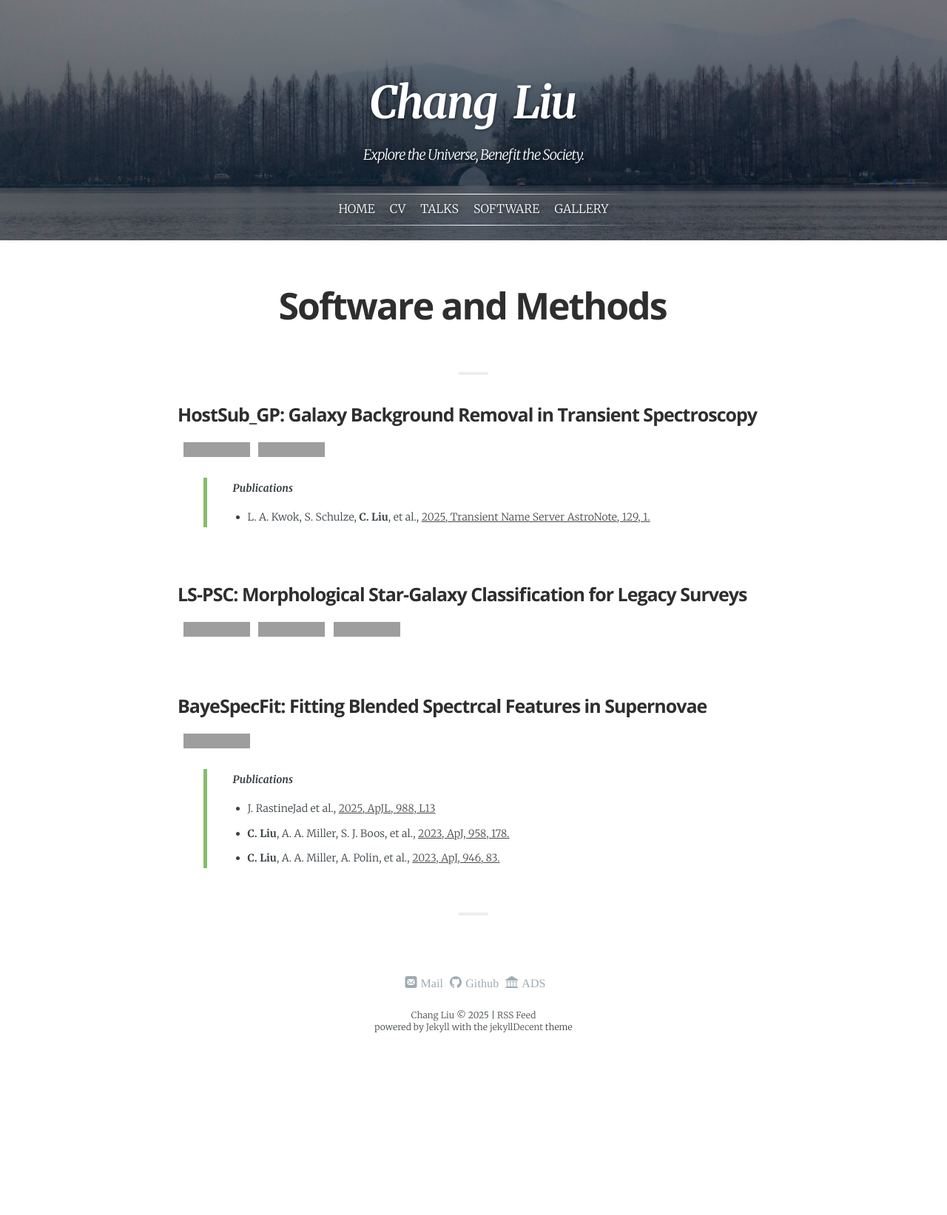
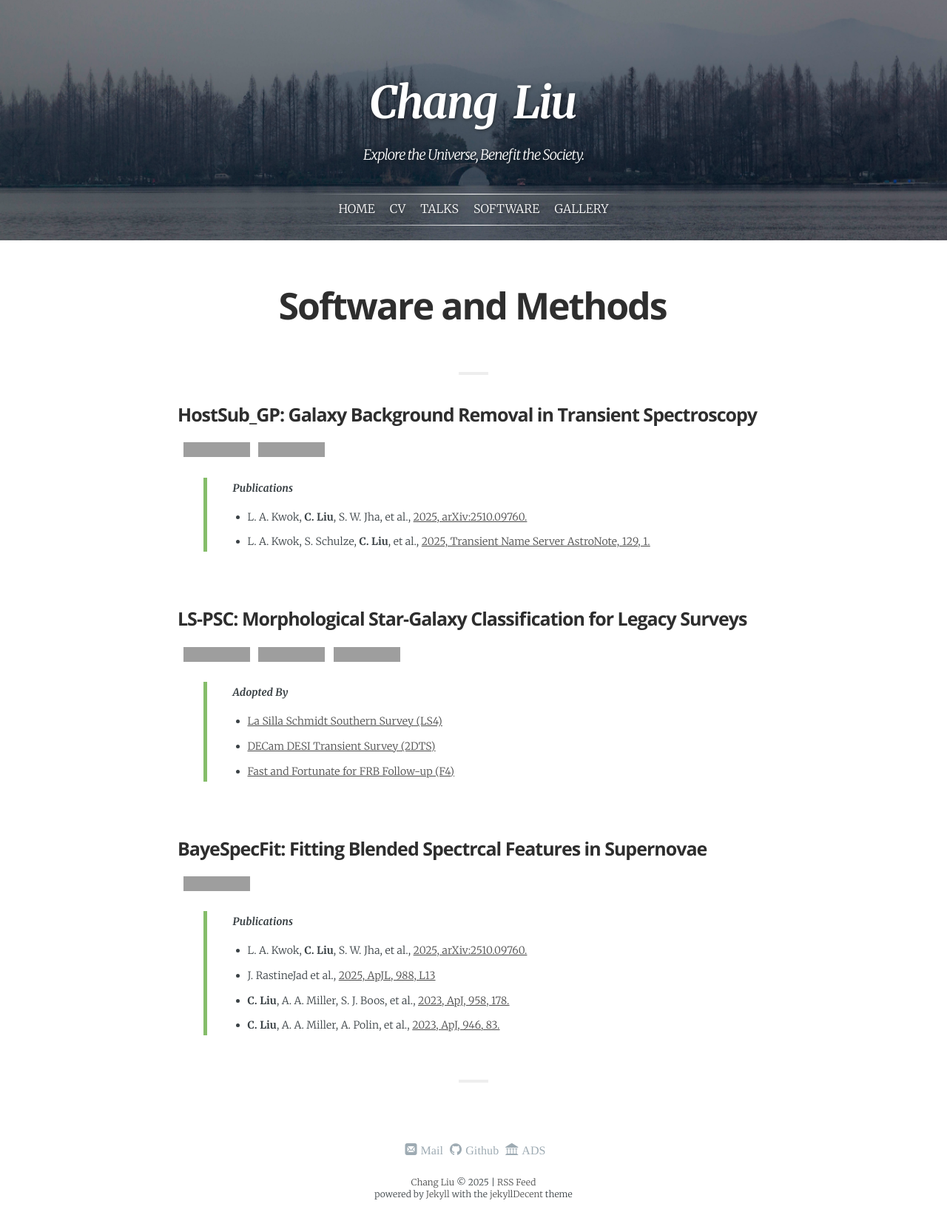
Before and after one commit to slowdivePTG/slowdivePTG.github.io, a Jekyll site: the page built from _pages/software.md, in a window 1280 px wide. Shown: the whole page at 74% size. Built offline with Jekyll 4.4.1, drawn with Linux system fonts in a browser that asks for light colours; some web fonts are replaced; before the commit the page ends 1417 px from its top, so only the background shows below that; grey boxes are pictures that could not be loaded.

Commit message:
cv updated: nov 17, 2025

```diff
--- a/_pages/software.md
+++ b/_pages/software.md
@@ -13,6 +13,7 @@ title:     Software and Methods
 <a href="https://arxiv.org/abs/2508.15278"><img src="https://img.shields.io/badge/arXiv-2508.15278-B31B1B.svg" alt="arXiv" style="height: 20px; margin-left: 8px; vertical-align: middle; display: inline !important; width: auto !important; border-radius: 0 !important; cursor: default !important;"></a>
 
 > ***Publications***
+> - L. A. Kwok, **C. Liu**, S. W. Jha, et al., [2025, arXiv:2510.09760.](https://arxiv.org/abs/2510.09760)
 > - L. A. Kwok, S. Schulze, **C. Liu**, et al., [2025, Transient Name Server AstroNote, 129, 1.](https://ui.adsabs.harvard.edu/abs/2025TNSAN.129....1K/abstract)
 
 <br />
@@ -23,6 +24,11 @@ title:     Software and Methods
 <a href="https://arxiv.org/abs/2505.17174"><img src="https://img.shields.io/badge/arXiv-2505.17174-B31B1B.svg" alt="arXiv" style="height: 20px; margin-left: 8px; vertical-align: middle; display: inline !important; width: auto !important; border-radius: 0 !important; cursor: default !important;"></a>
 <a href="https://doi.org/10.1088/1538-3873/adf7db"><img src="https://img.shields.io/badge/DOI-10.1088%2F1538--3873%2Fadf7db-blue" alt="DOI" style="height: 20px; margin-left: 8px; vertical-align: middle; display: inline !important; width: auto !important; border-radius: 0 !important; cursor: default !important;"></a>
 
+> ***Adopted By***
+> - [La Silla Schmidt Southern Survey (LS4)](http://ls4.org/)
+> - [DECam DESI Transient Survey (2DTS)](https://www.wis-tns.org/astronotes/astronote/2025-84)
+> - [Fast and Fortunate for FRB Follow-up (F4)](https://sites.google.com/ucolick.org/f-4?pli=1)
+
 <br />
 
 ## BayeSpecFit: Fitting Blended Spectrcal Features in Supernovae
@@ -31,6 +37,7 @@ title:     Software and Methods
 <a href="https://github.com/slowdivePTG/BayeSpecFit.git"><img src="https://img.shields.io/badge/GitHub-Repo-blue?logo=github" alt="GitHub" style="height: 20px; margin-left: 8px; vertical-align: middle; display: inline !important; width: auto !important; border-radius: 0 !important; cursor: default !important;"></a>
 
 > ***Publications***
+> - L. A. Kwok, **C. Liu**, S. W. Jha, et al., [2025, arXiv:2510.09760.](https://arxiv.org/abs/2510.09760)
 > - J. RastineJad et al., [2025, ApJL, 988, L13](https://iopscience.iop.org/article/10.3847/2041-8213/ade7f9)
 > - **C. Liu**, A. A. Miller, S. J. Boos, et al., [2023, ApJ, 958, 178.](https://iopscience.iop.org/article/10.3847/1538-4357/acffc9)
 > - **C. Liu**, A. A. Miller, A. Polin, et al., [2023, ApJ, 946, 83.](https://iopscience.iop.org/article/10.3847/1538-4357/acbb5e/meta)
--- a/_sass/general.scss
+++ b/_sass/general.scss
@@ -77,7 +77,6 @@ a {
     position: relative;
 
     &:hover {
-        text-decoration: underline;
         color: $color-text-link-hover;
     }
 
--- a/index.html
+++ b/index.html
@@ -82,7 +82,7 @@ cover:
         </p>
         <p>
             Explore my <b><a href="/Talk">research highlights</a></b> or <b><a
-                    href="https://ui.adsabs.harvard.edu/user/libraries/YerdvMdJT0OSANk-sClvaw" </a>publication list</b>,
+                    href="https://ui.adsabs.harvard.edu/user/libraries/YerdvMdJT0OSANk-sClvaw">publication list</a></b>,
             and the
             <b><a href="/Software">softwares</a></b> I developed.
         </p>
```
Also changed, not shown: 11 other files.
